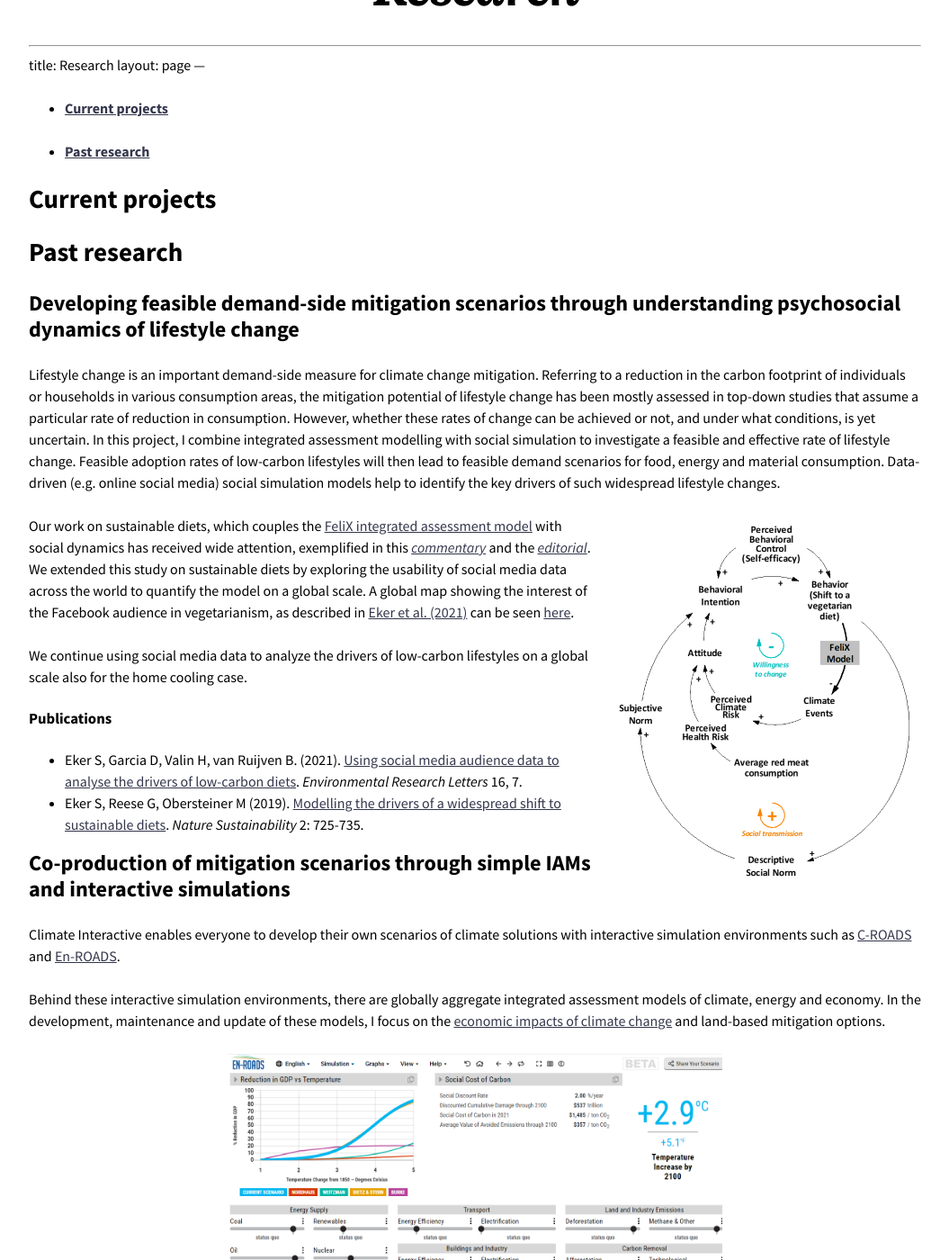
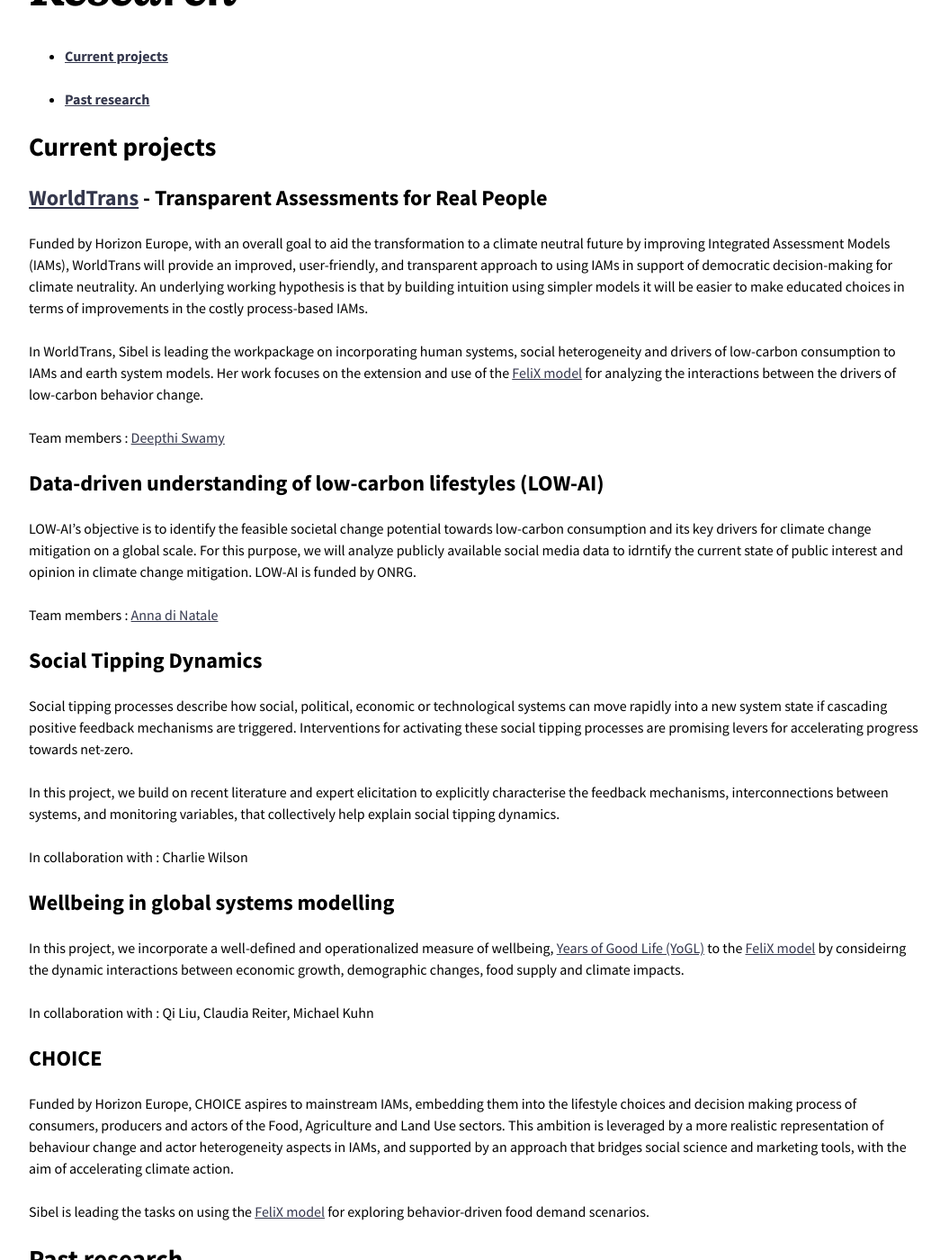
Before and after one commit to sibeleker/sibeleker.github.io, a Jekyll site: the page built from research.md, in a window 1280 px wide and 1400 px high, scrolled down 393 px. Shown: the whole window at 90% size, without its empty margins (112-1167 px from the left). Built offline with Jekyll 4.4.1, drawn with Linux system fonts in a browser that asks for light colours; nearby versions of some CDN libraries; some of the changed text lies outside the part shown.

Commit message:
Update research.md

```diff
--- a/research.md
+++ b/research.md
@@ -1,12 +1,3 @@
----
-title: Research
-layout: collection
-permalink: /research/
-collection: research
-entries_layout: grid
-show_excerpts: false
----
-
 ---
 title: Research
 layout: page
@@ -17,6 +8,41 @@ layout: page
 
 # Current projects
 
+## [WorldTrans](https://www.worldtrans-horizon.eu/) - Transparent Assessments for Real People
+
+Funded by Horizon Europe, with an overall goal to aid the transformation to a climate neutral future by improving Integrated Assessment Models (IAMs), WorldTrans will provide an improved, user-friendly, and transparent approach to using IAMs in support of democratic decision-making for climate neutrality. An underlying working hypothesis is that by building intuition using simpler models it will be easier to make educated choices in terms of improvements in the costly process-based IAMs.
+
+In WorldTrans, Sibel is leading the workpackage on incorporating human systems, social heterogeneity and drivers of low-carbon consumption to IAMs and earth system models. Her work focuses on the extension and use of the [FeliX model](https://iiasa.ac.at/models-tools-data/felix) for analyzing the interactions between the drivers of low-carbon behavior change.
+
+Team members : [Deepthi Swamy](https://iiasa.ac.at/staff/deepthi-swamy)
+
+## Data-driven understanding of low-carbon lifestyles (LOW-AI)
+
+LOW-AI's objective is to identify the feasible societal change potential towards low-carbon consumption and its key drivers for climate change mitigation on a global scale.
+For this purpose, we will analyze publicly available social media data to idrntify the current state of public interest and opinion in climate change mitigation. LOW-AI is funded by ONRG.
+
+Team members : [Anna di Natale](https://iiasa.ac.at/staff/anna-di-natale)
+
+## Social Tipping Dynamics
+
+Social tipping processes describe how social, political, economic or technological systems can move rapidly into a new system state if cascading positive feedback mechanisms are triggered. Interventions for activating these social tipping processes are promising levers for accelerating progress towards net-zero.
+
+In this project, we build on recent literature and expert elicitation to explicitly characterise the feedback mechanisms, interconnections between systems, and monitoring variables, that collectively help explain social tipping dynamics.
+
+In collaboration with : Charlie Wilson
+
+## Wellbeing in global systems modelling
+
+In this project, we incorporate a well-defined and operationalized measure of wellbeing, [Years of Good Life (YoGL)](https://www.pnas.org/doi/10.1073/pnas.1907351118) to the [FeliX model](https://iiasa.ac.at/models-tools-data/felix) by consideirng the dynamic interactions between economic growth, demographic changes, food supply and climate impacts.
+
+In collaboration with : Qi Liu, Claudia Reiter, Michael Kuhn
+
+## CHOICE
+
+Funded by Horizon Europe, CHOICE aspires to mainstream IAMs, embedding them into the lifestyle choices and decision making process of consumers, producers and actors of the Food, Agriculture and Land Use sectors. This ambition is
+leveraged by a more realistic representation of behaviour change and actor heterogeneity aspects in IAMs, and supported by an approach that bridges social science and marketing tools, with the aim of accelerating climate action.
+
+Sibel is leading the tasks on using the [FeliX model](https://iiasa.ac.at/models-tools-data/felix) for exploring behavior-driven food demand scenarios.
 
 # Past research
 
```
